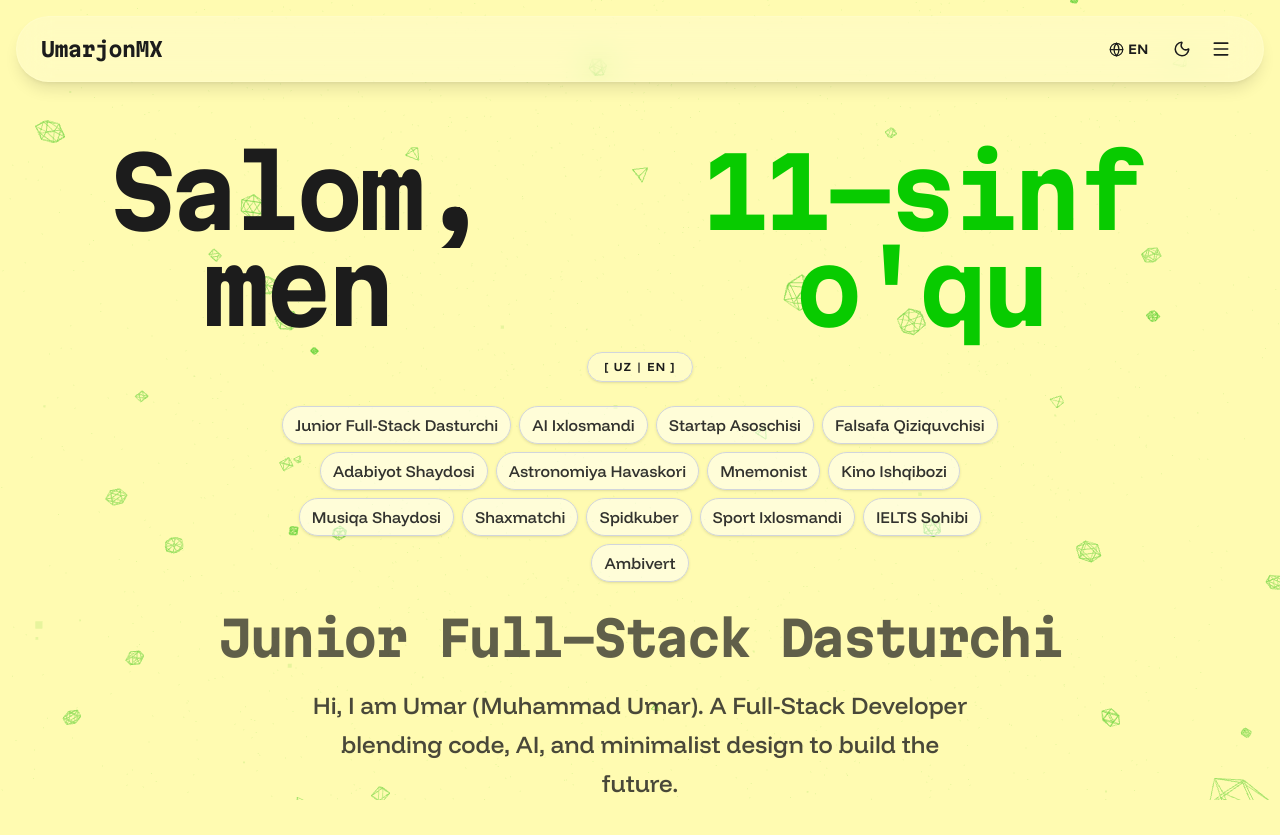
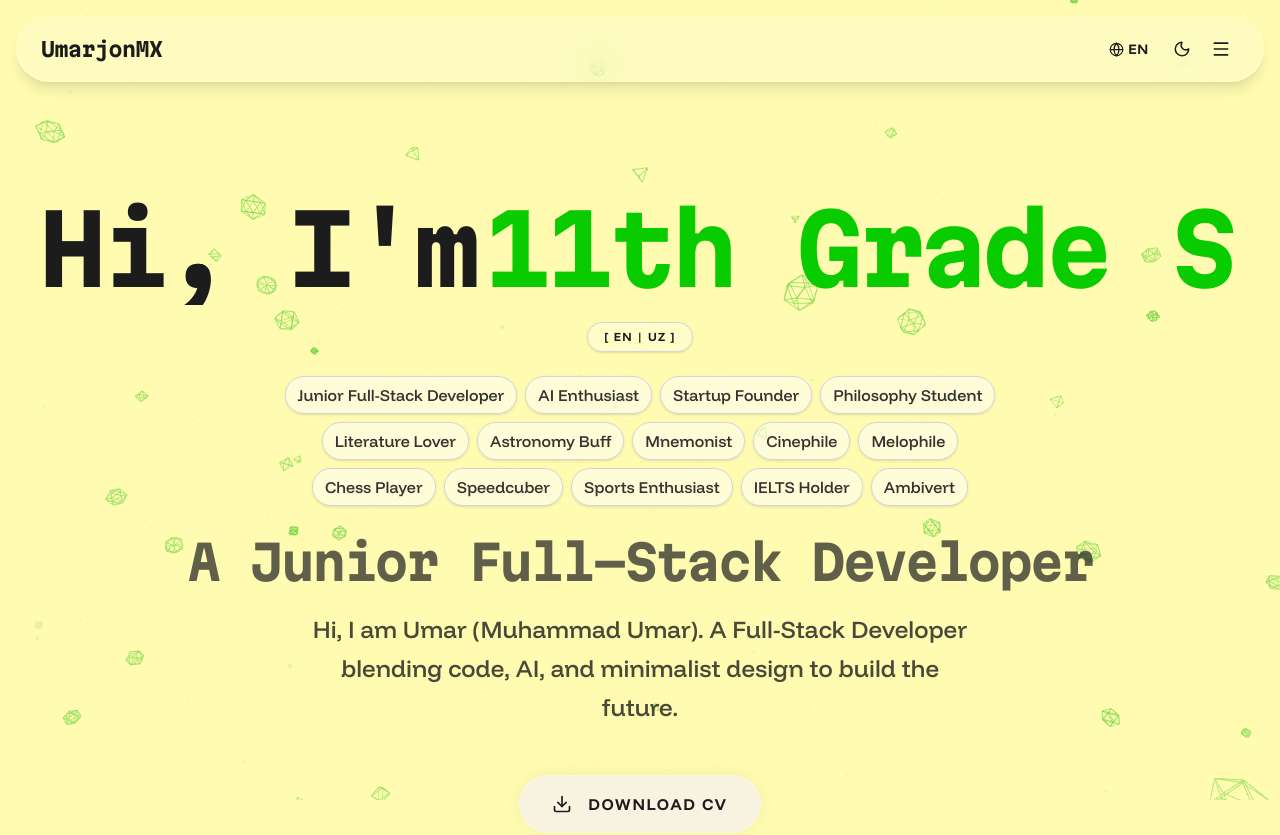
Before and after one commit to UmarjonMX/portfolio, a React (Vite) app: page / in a window 1280 px wide. Shown: the top 835 px of the page. Built offline with nearby package versions, Linux system fonts and the light colour scheme.

Commit message:
Typewriter effekti 2 tilda sozladi (Uzbek/English)

```diff
--- a/src/components/Hero.jsx
+++ b/src/components/Hero.jsx
@@ -3,8 +3,7 @@ import { useLanguage } from '../context/LanguageContext';
 import { Download } from 'lucide-react';
 
 export default function Hero() {
-  const { t } = useLanguage();
-  const [language, setLanguage] = useState('uz');
+  const { t, lang: language, toggleLanguage } = useLanguage();
 
   const uzBio = ["Junior Full-Stack Dasturchi", "AI Ixlosmandi", "Startap Asoschisi", "Falsafa Qiziquvchisi", "Adabiyot Shaydosi", "Astronomiya Havaskori", "Mnemonist", "Kino Ishqibozi", "Musiqa Shaydosi", "Shaxmatchi", "Spidkuber", "Sport Ixlosmandi", "IELTS Sohibi", "Ambivert"];
   const enBio = ["Junior Full-Stack Developer", "AI Enthusiast", "Startup Founder", "Philosophy Student", "Literature Lover", "Astronomy Buff", "Mnemonist", "Cinephile", "Melophile", "Chess Player", "Speedcuber", "Sports Enthusiast", "IELTS Holder", "Ambivert"];
@@ -67,7 +66,7 @@ export default function Hero() {
         {/* Bio Section with Toggle */}
         <div className="flex flex-col items-center max-w-3xl mx-auto w-full mb-8 opacity-0 animate-fadeInUp delay-200">
           <button
-            onClick={() => setLanguage(prev => prev === 'uz' ? 'en' : 'uz')}
+            onClick={toggleLanguage}
             className="mb-4 px-4 py-1.5 rounded-full border border-gray-300 dark:border-gray-700 bg-white/30 dark:bg-black/30 backdrop-blur-sm font-bold text-xs tracking-widest text-primary-text dark:text-primary-text-dark hover:bg-accent/20 transition-colors pointer-events-auto shadow-sm"
           >
             {language === 'uz' ? '[ UZ | EN ]' : '[ EN | UZ ]'}
```
